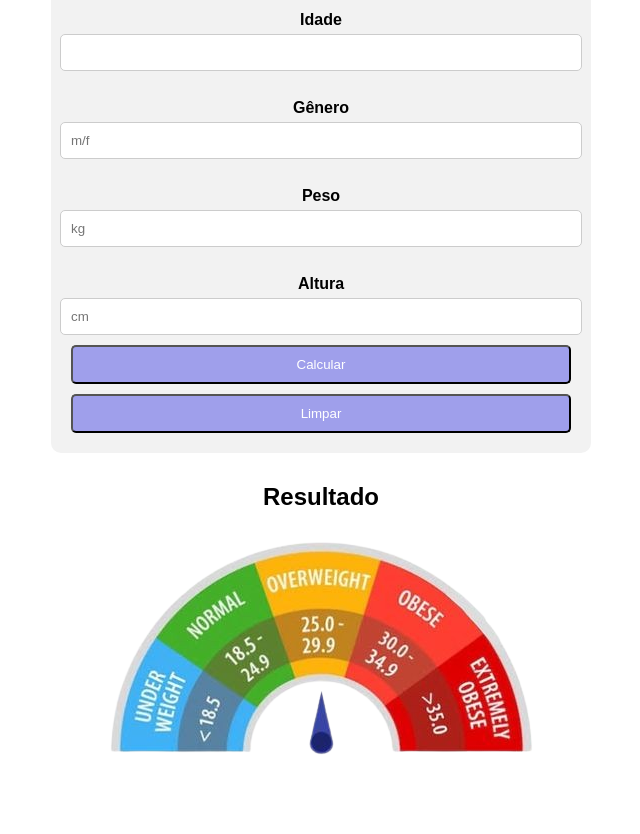
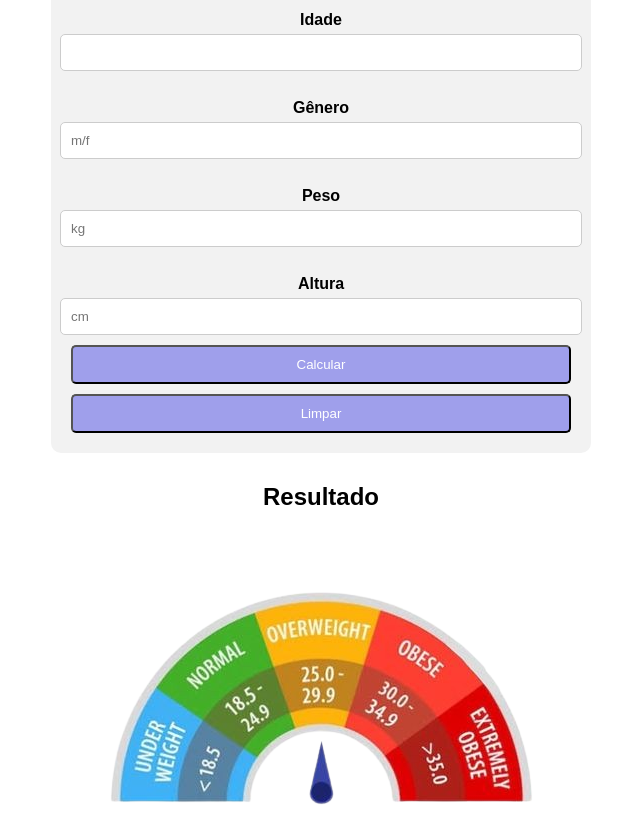
Before and after one commit to camilajodai/javascript, a website: page exercicios/imc/index.html in a window 1280 px wide. Shown: the part 99-933 px from the top of the page, without its empty margins (319-959 px from the left). Before the commit the page ends 883 px from the top, so only its background shows below. Drawn offline with Linux system fonts and the light colour scheme.

Commit message:
STYLE IMC

```diff
--- a/exercicios/imc/style.css
+++ b/exercicios/imc/style.css
@@ -52,9 +52,9 @@ body {
     margin-bottom: 10px;
    }
    #status {
-    max-width: 90%;
+    max-width: 80%;
     margin: 0 auto;
-    margin-top: -150px;
+    margin-top: -100px;
    }
 
    .caixa {
```
